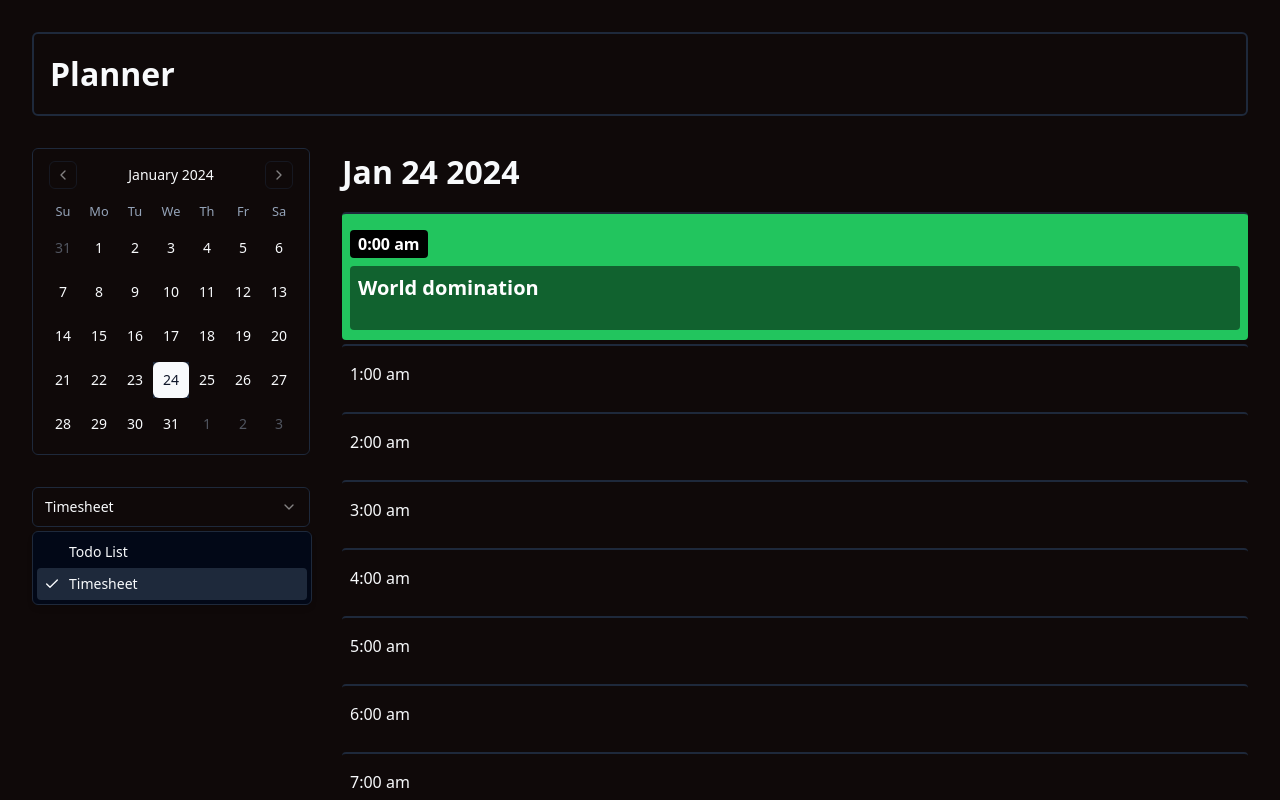
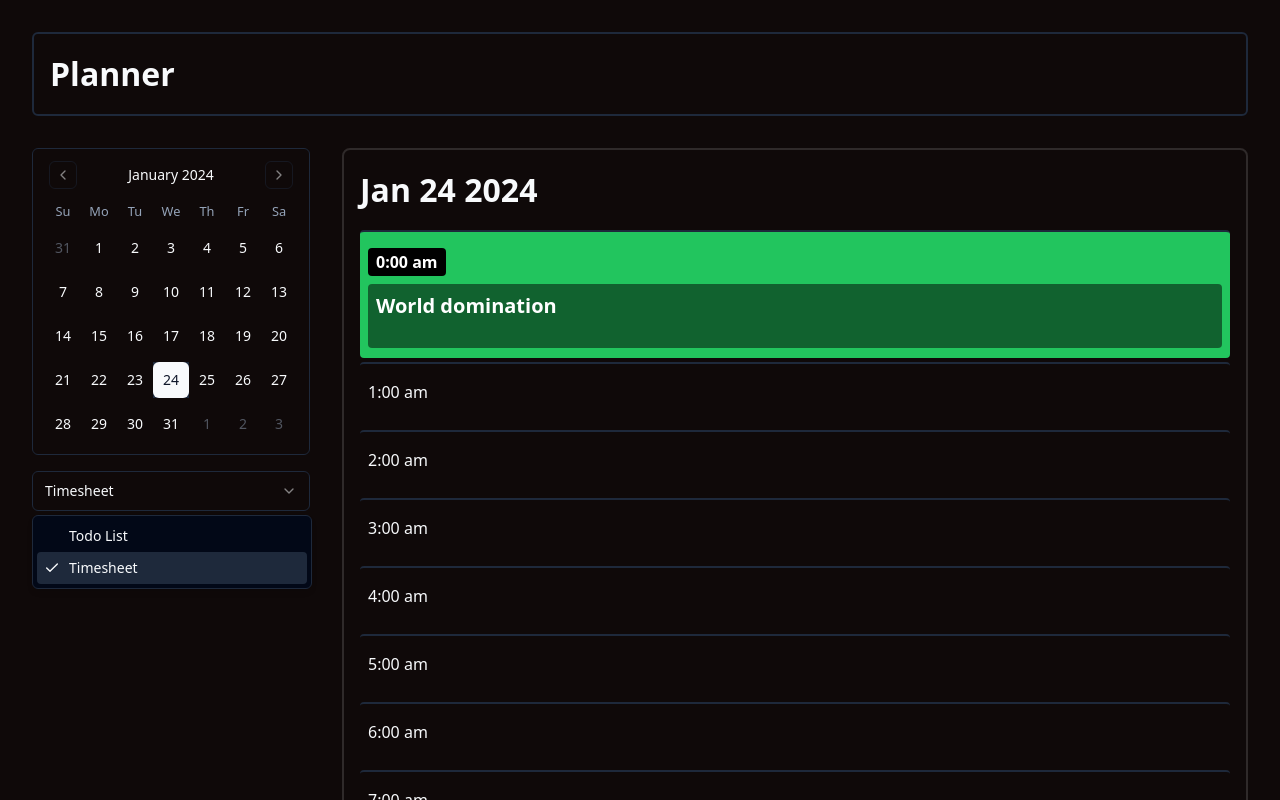
Before and after one commit to lnardon/Planner, a React (Vite) app in the folder frontend/: page / in a window 1280 px wide. Both pictures are taken after a click on the button "Timesheet". Shown: the top 800 px of the page. Built offline with nearby package versions, Linux system fonts and the light colour scheme.

Commit message:
💄 Misc ui changes

```diff
--- a/frontend/package.json
+++ b/frontend/package.json
@@ -14,6 +14,7 @@
     "@radix-ui/react-dialog": "^1.0.5",
     "@radix-ui/react-label": "^2.0.2",
     "@radix-ui/react-popover": "^1.0.7",
+    "@radix-ui/react-select": "^2.0.0",
     "@radix-ui/react-separator": "^1.0.3",
     "@radix-ui/react-slot": "^1.0.2",
     "class-variance-authority": "^0.7.0",
--- a/frontend/src/App.css
+++ b/frontend/src/App.css
@@ -38,7 +38,7 @@
   display: flex;
   flex-direction: column;
   flex: 1;
-  gap: 2rem;
+  gap: 1rem;
   animation: slideUp 0.9s ease forwards;
   transition: all 0.5s ease-in-out;
 }
@@ -48,6 +48,10 @@
   flex-direction: column;
   flex: 4;
   gap: 1rem;
+  border: 2px solid #ffffff22;
+  padding: 1rem;
+  border-radius: 0.5rem;
+  min-height: 35rem;
 }
 
 .separator {
--- /dev/null
+++ b/frontend/src/components/ui/select.tsx
@@ -0,0 +1,158 @@
+import * as React from "react"
+import * as SelectPrimitive from "@radix-ui/react-select"
+import { Check, ChevronDown, ChevronUp } from "lucide-react"
+
+import { cn } from "@/lib/utils"
+
+const Select = SelectPrimitive.Root
+
+const SelectGroup = SelectPrimitive.Group
+
+const SelectValue = SelectPrimitive.Value
+
+const SelectTrigger = React.forwardRef<
+  React.ElementRef<typeof SelectPrimitive.Trigger>,
+  React.ComponentPropsWithoutRef<typeof SelectPrimitive.Trigger>
+>(({ className, children, ...props }, ref) => (
+  <SelectPrimitive.Trigger
+    ref={ref}
+    className={cn(
+      "flex h-10 w-full items-center justify-between rounded-md border border-input bg-background px-3 py-2 text-sm ring-offset-background placeholder:text-muted-foreground focus:outline-none focus:ring-2 focus:ring-ring focus:ring-offset-2 disabled:cursor-not-allowed disabled:opacity-50 [&>span]:line-clamp-1",
+      className
+    )}
+    {...props}
+  >
+    {children}
+    <SelectPrimitive.Icon asChild>
+      <ChevronDown className="h-4 w-4 opacity-50" />
+    </SelectPrimitive.Icon>
+  </SelectPrimitive.Trigger>
+))
+SelectTrigger.displayName = SelectPrimitive.Trigger.displayName
+
+const SelectScrollUpButton = React.forwardRef<
+  React.ElementRef<typeof SelectPrimitive.ScrollUpButton>,
+  React.ComponentPropsWithoutRef<typeof SelectPrimitive.ScrollUpButton>
+>(({ className, ...props }, ref) => (
+  <SelectPrimitive.ScrollUpButton
+    ref={ref}
+    className={cn(
+      "flex cursor-default items-center justify-center py-1",
+      className
+    )}
+    {...props}
+  >
+    <ChevronUp className="h-4 w-4" />
+  </SelectPrimitive.ScrollUpButton>
+))
+SelectScrollUpButton.displayName = SelectPrimitive.ScrollUpButton.displayName
+
+const SelectScrollDownButton = React.forwardRef<
+  React.ElementRef<typeof SelectPrimitive.ScrollDownButton>,
+  React.ComponentPropsWithoutRef<typeof SelectPrimitive.ScrollDownButton>
+>(({ className, ...props }, ref) => (
+  <SelectPrimitive.ScrollDownButton
+    ref={ref}
+    className={cn(
+      "flex cursor-default items-center justify-center py-1",
+      className
+    )}
+    {...props}
+  >
+    <ChevronDown className="h-4 w-4" />
+  </SelectPrimitive.ScrollDownButton>
+))
+SelectScrollDownButton.displayName =
+  SelectPrimitive.ScrollDownButton.displayName
+
+const SelectContent = React.forwardRef<
+  React.ElementRef<typeof SelectPrimitive.Content>,
+  React.ComponentPropsWithoutRef<typeof SelectPrimitive.Content>
+>(({ className, children, position = "popper", ...props }, ref) => (
+  <SelectPrimitive.Portal>
+    <SelectPrimitive.Content
+      ref={ref}
+      className={cn(
+        "relative z-50 max-h-96 min-w-[8rem] overflow-hidden rounded-md border bg-popover text-popover-foreground shadow-md data-[state=open]:animate-in data-[state=closed]:animate-out data-[state=closed]:fade-out-0 data-[state=open]:fade-in-0 data-[state=closed]:zoom-out-95 data-[state=open]:zoom-in-95 data-[side=bottom]:slide-in-from-top-2 data-[side=left]:slide-in-from-right-2 data-[side=right]:slide-in-from-left-2 data-[side=top]:slide-in-from-bottom-2",
+        position === "popper" &&
+          "data-[side=bottom]:translate-y-1 data-[side=left]:-translate-x-1 data-[side=right]:translate-x-1 data-[side=top]:-translate-y-1",
+        className
+      )}
+      position={position}
+      {...props}
+    >
+      <SelectScrollUpButton />
+      <SelectPrimitive.Viewport
+        className={cn(
+          "p-1",
+          position === "popper" &&
+            "h-[var(--radix-select-trigger-height)] w-full min-w-[var(--radix-select-trigger-width)]"
+        )}
+      >
+        {children}
+      </SelectPrimitive.Viewport>
+      <SelectScrollDownButton />
+    </SelectPrimitive.Content>
+  </SelectPrimitive.Portal>
+))
+SelectContent.displayName = SelectPrimitive.Content.displayName
+
+const SelectLabel = React.forwardRef<
+  React.ElementRef<typeof SelectPrimitive.Label>,
+  React.ComponentPropsWithoutRef<typeof SelectPrimitive.Label>
+>(({ className, ...props }, ref) => (
+  <SelectPrimitive.Label
+    ref={ref}
+    className={cn("py-1.5 pl-8 pr-2 text-sm font-semibold", className)}
+    {...props}
+  />
+))
+SelectLabel.displayName = SelectPrimitive.Label.displayName
+
+const SelectItem = React.forwardRef<
+  React.ElementRef<typeof SelectPrimitive.Item>,
+  React.ComponentPropsWithoutRef<typeof SelectPrimitive.Item>
+>(({ className, children, ...props }, ref) => (
+  <SelectPrimitive.Item
+    ref={ref}
+    className={cn(
+      "relative flex w-full cursor-default select-none items-center rounded-sm py-1.5 pl-8 pr-2 text-sm outline-none focus:bg-accent focus:text-accent-foreground data-[disabled]:pointer-events-none data-[disabled]:opacity-50",
+      className
+    )}
+    {...props}
+  >
+    <span className="absolute left-2 flex h-3.5 w-3.5 items-center justify-center">
+      <SelectPrimitive.ItemIndicator>
+        <Check className="h-4 w-4" />
+      </SelectPrimitive.ItemIndicator>
+    </span>
+
+    <SelectPrimitive.ItemText>{children}</SelectPrimitive.ItemText>
+  </SelectPrimitive.Item>
+))
+SelectItem.displayName = SelectPrimitive.Item.displayName
+
+const SelectSeparator = React.forwardRef<
+  React.ElementRef<typeof SelectPrimitive.Separator>,
+  React.ComponentPropsWithoutRef<typeof SelectPrimitive.Separator>
+>(({ className, ...props }, ref) => (
+  <SelectPrimitive.Separator
+    ref={ref}
+    className={cn("-mx-1 my-1 h-px bg-muted", className)}
+    {...props}
+  />
+))
+SelectSeparator.displayName = SelectPrimitive.Separator.displayName
+
+export {
+  Select,
+  SelectGroup,
+  SelectValue,
+  SelectTrigger,
+  SelectContent,
+  SelectLabel,
+  SelectItem,
+  SelectSeparator,
+  SelectScrollUpButton,
+  SelectScrollDownButton,
+}
```
Also changed, not shown: 1 other file (tests, documents, lock files or other folders).
